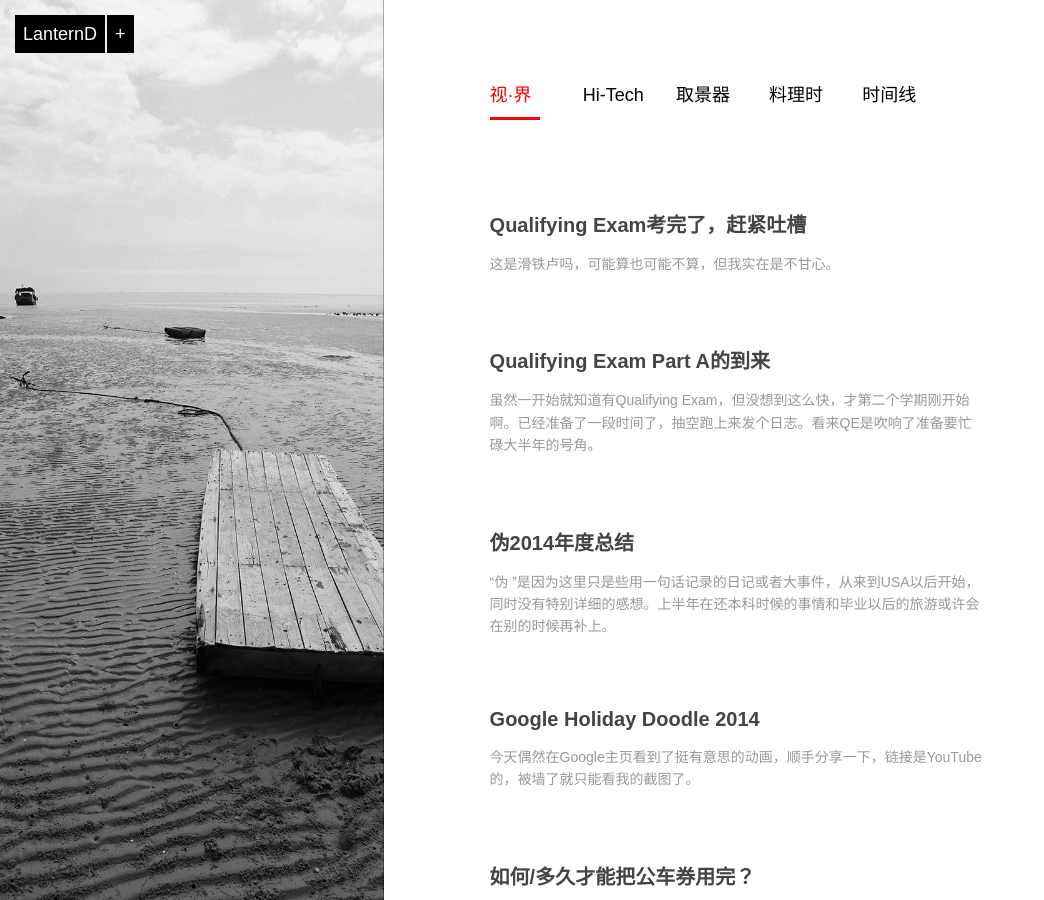
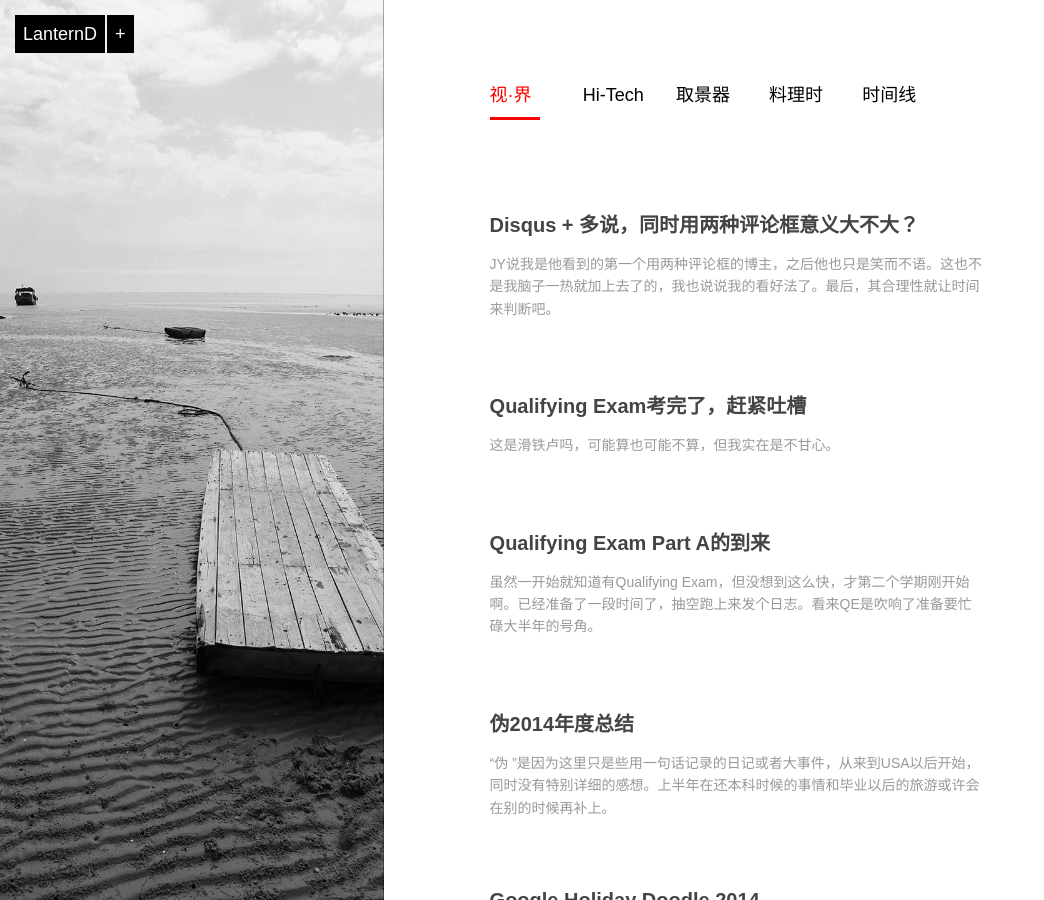
Before and after one commit to LanternD/lanternd.github.io, a Jekyll site: the page built from index.md, in a window 1280 px wide and 900 px high. Shown: the whole window, without its empty margins (0-1044 px from the left). Built offline with Jekyll 4.4.1, drawn with Linux system fonts in a browser that asks for light colours; part of the change alters nothing that is shown.

Commit message:
New post: two comment plugins

```diff
--- /dev/null
+++ b/_posts/Witness/2015-01-28-two-comment-plugins.md
@@ -0,0 +1,91 @@
+---
+layout: post
+title:  Disqus + 多说，同时用两种评论框意义大不大？
+description:  JY说我是他看到的第一个用两种评论框的博主，之后他也只是笑而不语。这也不是我脑子一热就加上去了的，我也说说我的看好法了。最后，其合理性就让时间来判断吧。
+permalink: /two-comment-plugins/
+categories: [blog, 视·界]
+tags: [多说, disqus, 评论]
+date: 2015-01-28 21:29:12
+---
+<pre>话说，JY说我是他看到的第一个用两种评论框的博主。我问他这样有啥利弊他也只是笑而不语。这也不是我脑子一热就加上去了的，我也说说我的看法好了。最后，其合理性就让时间来判断吧。</pre>
+
+　——其实我也没见过别人用两种评论框的。
+
+## 多说和Disqus各自的特点
+
+### 多说
+
+　多说是中国本土的第三方评论框，坊间传言是模仿Disqus做的，因为代码同步率略高（在这我就不做任何评价啦）。
+
+　多说的优势大概是：
+
+- 国内访问较快，毕竟服务器在国内；
+- 可自定义程度高，可以修改各部分的CSS代码，获得自己想要的效果；
+- 后台评论管理效果稍微友好一些；支持表情回复（表情来自微博）；
+- 支持微博/QQ登陆，可以转发到新浪微博/腾讯微博/QQ空间；
+- 不会被墙；
+- 代码文档好像全一些，但是也意味着拓展功能要自己改代码去实现。
+
+　多说的劣势在于：
+
+- 服务器不稳定，遇到过挂掉打不开的现象；
+- 对于没有文章ID的日志，如各种页面，后台显示的Thread-ID会变成“null”，不好管理；
+- 不支持插入图片。
+
+### Disqus
+
+　Disqus是国外占据大部分份额的第三方评论系统。能有这地位，要么是出的早，要么是自己特别给力，要么是别的都不太给力，也许是三者的综合。
+
+　Disqus的优势有：
+
+- 社区化程度高，可以follow别人然后看别人的回复，这样能把许多分立的Blog联系起来；
+- 支持插入图片进行回复；
+- 支持Twitter/Facebook/Google账号登陆，可以转发评论到Twi/FB；
+- 自带“更多文章”类似的功能；
+- 更适合我目前的主题（这条是私货）。
+
+　DIsqus也有缺点，比如：
+
+- 几乎没有可以自定义的项目，后台可以改使用在light/dark主题，但是微调好像不能实现；
+- 国内打开速度较慢，听说偶尔会被墙；
+- 占用的地方比较大，字体大，留白多，最下面有版权隐私logo等等东西。
+
+### 总体而言
+
+　我感觉Disqus像iOS，拿来简单配置一下就用，但是可修改的也不多，多说相应的比较像Android，配置多，但是要变成想要的样子还需要慢慢打磨。但是无疑多说更加适应国内的用户，Disqus偏向国外的用户。
+
+## 用户可以自由选择
+
+　用两种评论框之后好处就是用户可以自己选择，之前一直都有多说的， 就没必要再注册一个Disqus的账号，反之亦然。同时有两种方式甚至有一定的错容性，一个挂掉的时候可以有替代品。当然两种评论方式均支持匿名/无账号评论，还是比较自由的。
+
+## 博客的互动的模式
+
+　同时用两种评论框必然会把两边的评论用户割裂开来，除非去点一下另一个，不然是看不到的，这样其实增加了用户的使用成本。
+
+　但是根据我观察这么久，我这里的访客如果评论的话多半是会针对文章，比较少会回复其他人的评论。也主要是我没写什么争议很大的文章，讨论的余地不多。其他高人气博客的评论区里互相回复是常见的事情，我也还没到那步，甚至没指望会到那步，这个问题可以留到以后万一人气高了多人回复了再考虑考虑。；）
+
+　于是对于目前比较少访客互动的情况，我觉得用两种评论框的负面影响不算特别大，和上面一节说的一样，喜欢用哪个就用哪个。
+
+## 异步加载，不影响网页体验
+
+　用两种评论框是否让网页打开更慢？这个是个很容易想到的问题。对于这个情况，我对两种评论框都做了异步加载的处理，就是必须手动点“评论”按钮，评论框才会加载的。换句话说要是没加载，对网页影响不大。
+
+　在异步加载的时候，两种评论框加载速度类似，大约都在1s这样。Disqus比较稳定，多说偶尔会需要更长时间。这样看完文章再点开评论也是来得及的。如果恰好网速不佳，加载很久都没出来，可能会让人失去耐心。毕竟同步加载的时候，看完文章应该也加载完了。
+
+　总之各有利弊，不能强求了。
+
+## 对于游客访客
+
+　“游客”是指没有注册Disqus账号和多说账号的。游客如果想收到我或者别人的回复的话需要留下邮箱，这样评论框后台会推送最新消息。如果经常使用这两个评论系统的话我觉得注册个号可能会方便一些。毕竟现在都支持各种社交平台登陆了。
+
+　在这个机制上面，Disqus和多说的差别不太大。但是据我观察Disqus回复的邮件要美观很多，而多说的两行就完事了……
+
+　吐槽一个，多说经常不提示别人在我这里的评论，搞得我多次过了好久才发现有人回复过。
+
+## 后期计划
+
+　一个是加入评论的条数，就是让访客在没有点开评论框加载按钮的时候就显示出两种评论的条数。这样哪边讨论更火热就可以清楚知道了，选择困难症患者能够多一条参考。
+
+　另一个计划是观察和统计两种评论框的使用情况，要是其中一个少人用的话就直接保留另一个就好了。目前的趋势是Disqus用的人比较多（当然其实两个都不多，哈哈）。到时候还得研究研究怎么把其中一个的评论转移到另一个去。
+
+　最后的去留交给时间决定啦。
```
Also changed, not shown: _posts/Witness/2014-09-25-y-blog.md (+1 -0 lines), _posts/Witness/2015-01-22-qualifying-exam-finish.md (+3 -1 lines).
